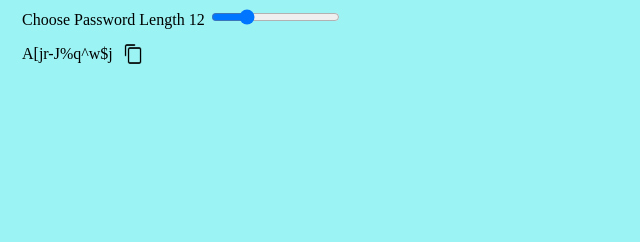
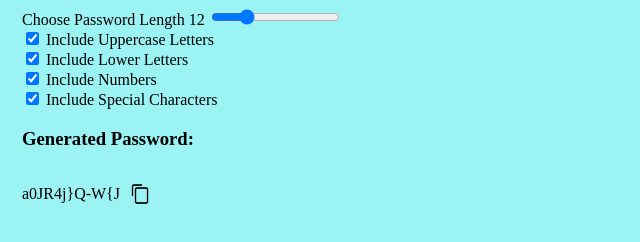
Before and after one commit to mathematical-guy/password-generator-chrome-extension, a browser extension: page generate-password.html in a window 1280 px wide. Shown: the part 46-288 px from the top of the page, without its empty margins (0-640 px from the left). Drawn offline with Linux system fonts and the light colour scheme.

Commit message:
Upper/Lower/Digits/Special character dynamic feat

```diff
--- a/generate-password.html
+++ b/generate-password.html
@@ -49,6 +49,12 @@
         <output id="lengthParamDisplay">12</output>
     <input type="range" id="lengthParam" min="6" max="30" value="12" class="slider">
 
+    <div><label><input type="checkbox" id="uppercase" checked> Include Uppercase Letters</label></div>
+    <div><label><input type="checkbox" id="lowercase" checked> Include Lower Letters</label></div>
+    <div><label><input type="checkbox" id="numbers" checked> Include Numbers</label></div>
+    <div><label><input type="checkbox" id="special" checked> Include Special Characters</label></div>
+
+    <h3>Generated Password: </h3>
         <div id="password-box">
         <p id="generated-password"></p>
         <img width="24" id="clipboard-icon" src="./copy-icon.png" alt="Copy Icon">
--- a/script.js
+++ b/script.js
@@ -5,15 +5,24 @@ const imgIcon = document.getElementById('clipboard-icon');
 const lengthParamEle = document.getElementById('lengthParam');
 const lengthParamDisplayEle = document.getElementById('lengthParamDisplay');
 
+const includeUpperCaseEle = document.getElementById('uppercase');
+const includeLowerCaseEle = document.getElementById('lowercase');
+const includeNumberEle = document.getElementById('numbers');
+const includeSpecialCharEle = document.getElementById('special');
+
 
 // Icon Paths
 const copiedSuccessIcon = './copied-success.png';
 const clipBoardIcon = './copy-icon.png';
 
+includeLowerCaseEle.addEventListener('change', updatePasswordToDisplay);
+includeUpperCaseEle.addEventListener('change', updatePasswordToDisplay);
+includeNumberEle.addEventListener('change', updatePasswordToDisplay);
+includeSpecialCharEle.addEventListener('change', updatePasswordToDisplay);
+
 
 function changePasswordLength() {
-    lengthParamDisplayEle.innerText= lengthParamEle.value;
-
+    lengthParamDisplayEle.innerText = lengthParamEle.value;
     updatePasswordToDisplay();
 }
 
@@ -22,15 +31,30 @@ function updatePasswordToDisplay() {
     generatedPasswordEle.innerText = generateRandomString();
 }
 
-
 function generateRandomString() {
-    let length = lengthParamEle.value;
     const UPPER_CASE = 'ABCDEFGHIJKLMNOPQRSTUVWXYZ';
     const LOWER_CASE = 'abcdefghijklmnopqrstuvwxyz';
     const DIGITS = '0123456789';
     const SPECIAL_CHARACTERS = '!@#$%^&*();[]{}-_`~,.';
 
-    const characters = UPPER_CASE + LOWER_CASE + DIGITS + SPECIAL_CHARACTERS;
+    let length = lengthParamEle.value;
+
+    let characters = '';
+
+    if (includeLowerCaseEle.checked) {
+        characters += LOWER_CASE;
+    }
+    if (includeUpperCaseEle.checked) {
+        characters += UPPER_CASE;
+    }
+    if (includeSpecialCharEle.checked) {
+        characters += SPECIAL_CHARACTERS;
+    }
+    if (includeNumberEle.checked) {
+        characters += DIGITS;
+    }
+
+    // const characters = UPPER_CASE + LOWER_CASE + DIGITS + SPECIAL_CHARACTERS;
     let result = '';
     for (let i = 0; i < length; i++) {
         const randomIndex = Math.floor(Math.random() * characters.length);
```
